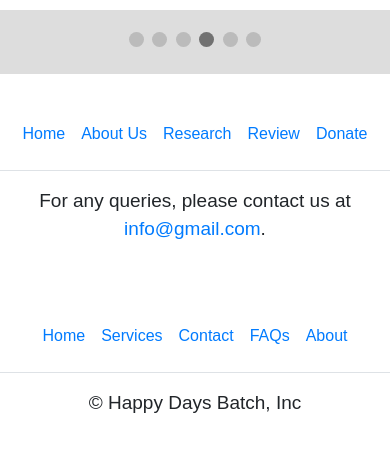
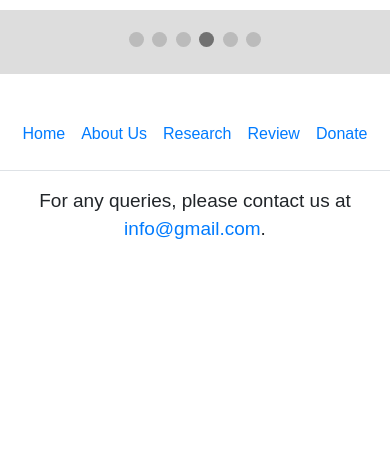
Before and after one commit to lingareddy12/simadrisuryaeyehospital, a Flask app: page /Research in a window 390 px wide. Shown: the part 5290-5763 px from the top of the page. After the commit the page ends 5529 px from the top, so only its background shows below. Run offline with Flask 3, Linux system fonts and the light colour scheme; some libraries are stand-ins or nearby versions.

Commit message:
updated tribal page

```diff
--- a/templates/research.html
+++ b/templates/research.html
@@ -539,18 +539,7 @@ img {
 
 
 
-    <div class="containers">
-        <footer class="py-3 my-4">
-          <ul class="nav justify-content-center border-bottom pb-3 mb-3">
-            <li class="nav-item"><a href="#" class="nav-link px-2 text-body-secondary">Home</a></li>
-            <li class="nav-item"><a href="#" class="nav-link px-2 text-body-secondary">Services</a></li>
-            <li class="nav-item"><a href="#" class="nav-link px-2 text-body-secondary">Contact</a></li>
-            <li class="nav-item"><a href="#" class="nav-link px-2 text-body-secondary">FAQs</a></li>
-            <li class="nav-item"><a href="#" class="nav-link px-2 text-body-secondary">About</a></li>
-          </ul>
-          <p class="text-center text-body-secondary">© Happy Days Batch, Inc</p>
-        </footer>
-      </div>
+
 
 
 </body>
--- a/templates/villages.html
+++ b/templates/villages.html
@@ -26,7 +26,7 @@
             }
 
             .responsive-table td {
-                padding: 8px;
+                padding: 6px;
                 font-size: 12px;
             }
         }
@@ -37,8 +37,8 @@
             }
 
             .responsive-table td {
-                padding: 6px;
-                font-size: 12px;
+                padding: 2px;
+                font-size: 7px;
             }
         }
     </style>
```
